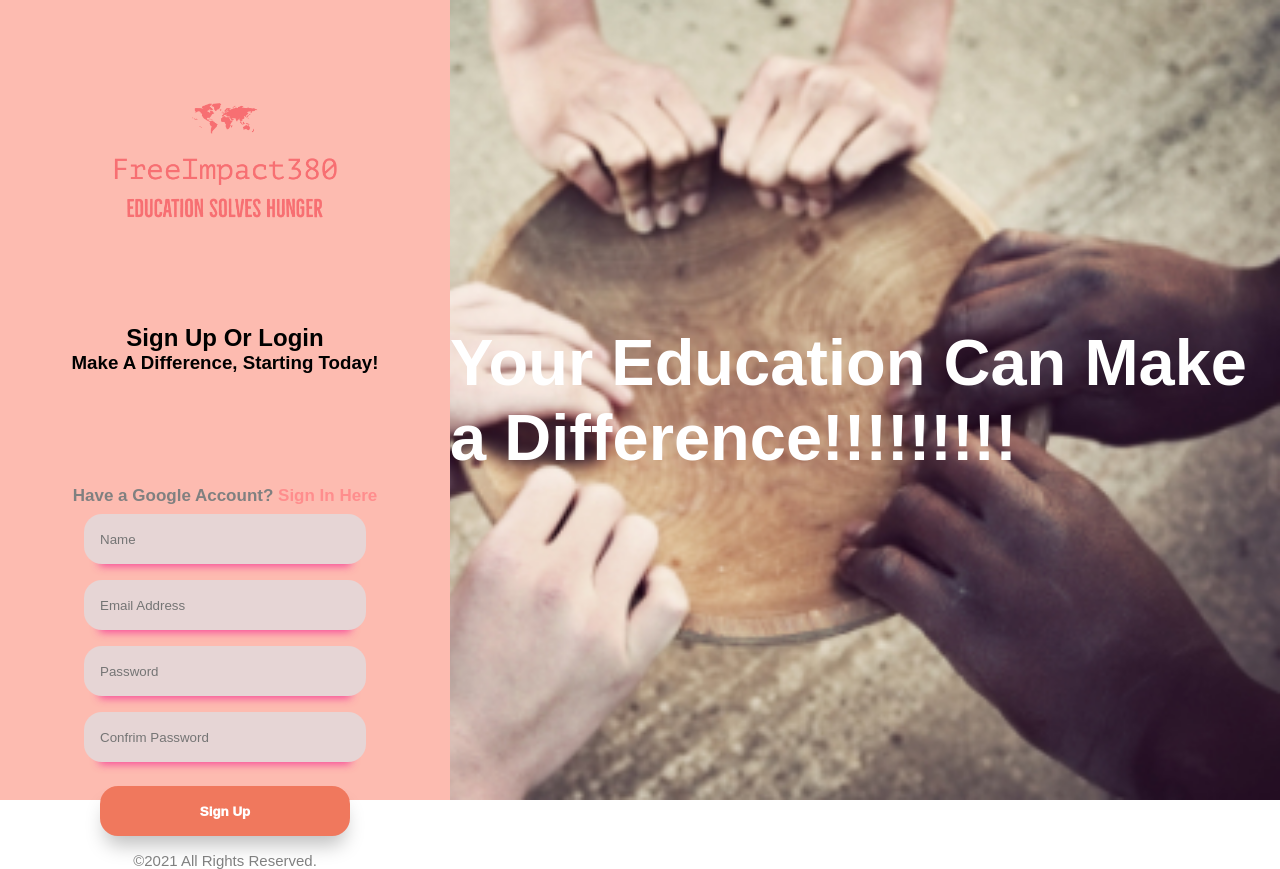
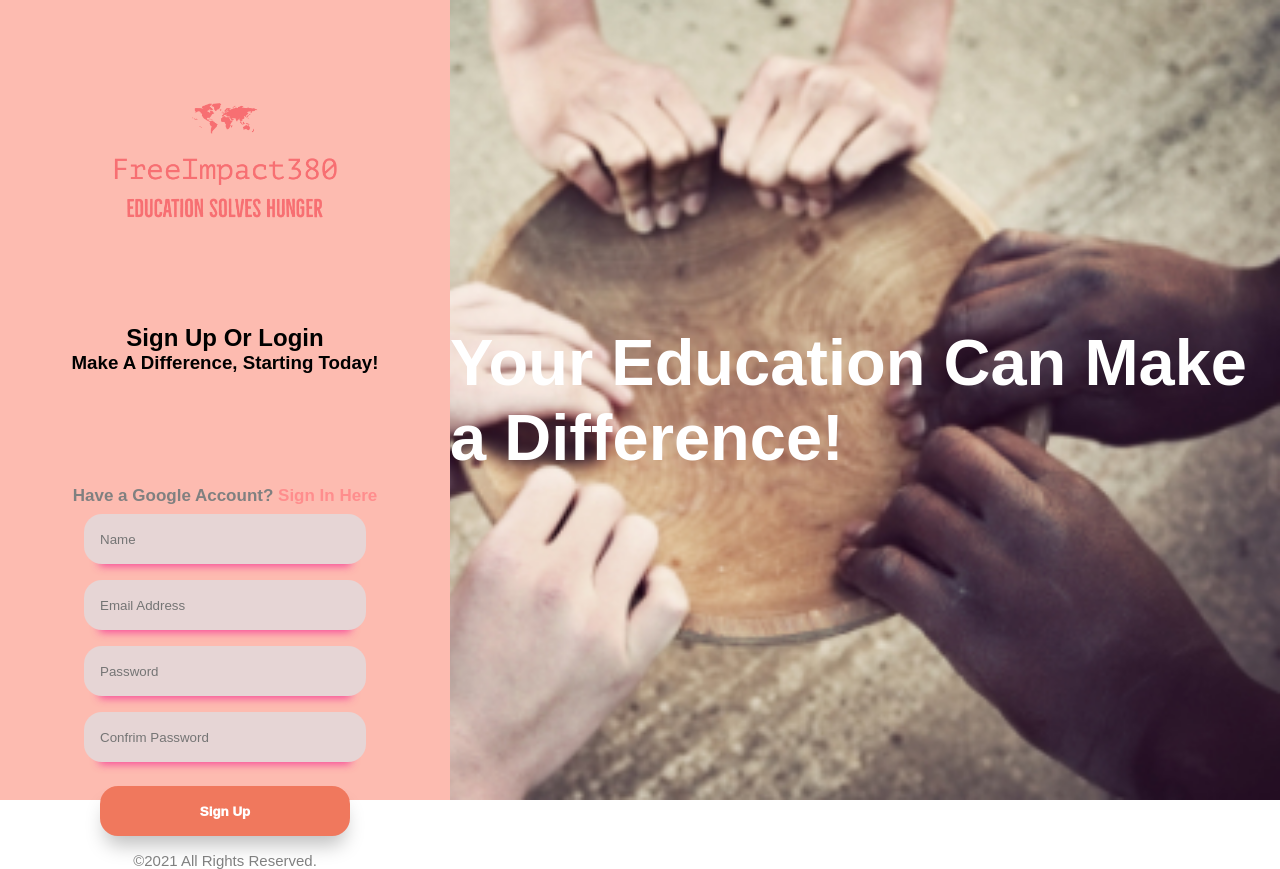
Before and after one commit to freeimpact380/frontend, a React (Create React App) app: page / in a window 1280 px wide. Built offline with nearby package versions, Linux system fonts and the light colour scheme.

Commit message:
Commit Test

```diff
--- a/src/components/Main.js
+++ b/src/components/Main.js
@@ -5,7 +5,7 @@ const Main = () => {
   return (
     <Container>
       <h1>
-        Your Education Can Make a Difference!!!!!!!!!
+        Your Education Can Make a Difference!
       </h1>
     </Container>
   );
```
